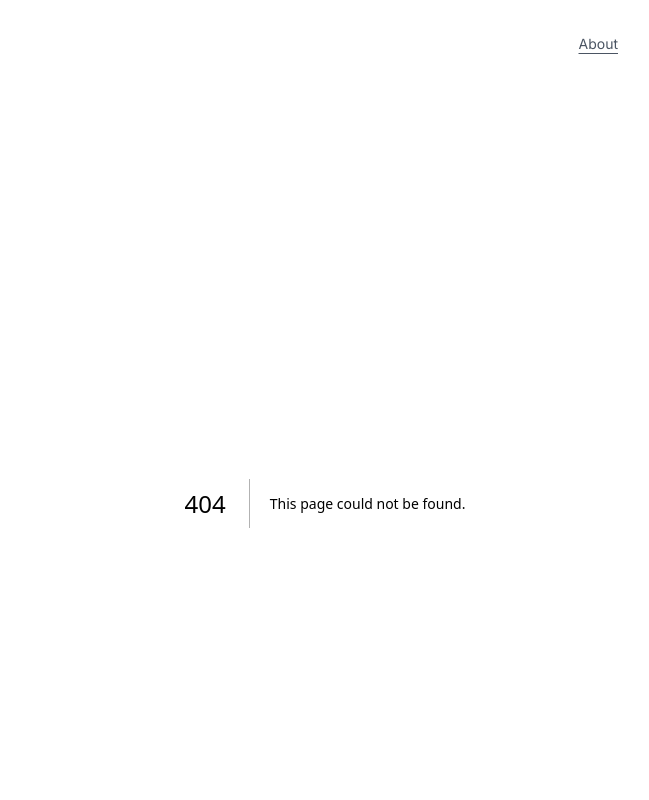
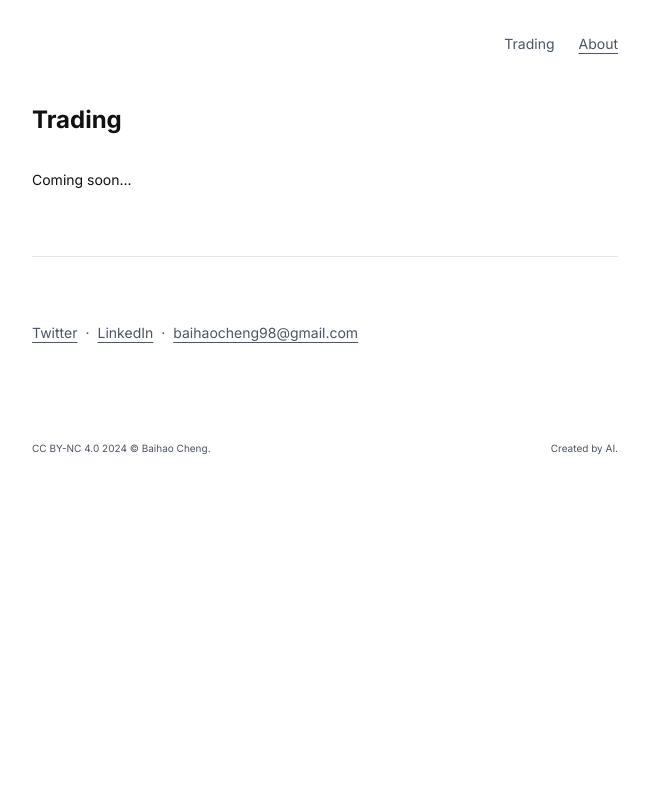
Before and after one commit to cbaihao/baihaocheng, a Next.js app: page /trading in a window 1280 px wide. Before the commit this address had no page. Shown: the top 800 px of the page, without its empty margins (315-964 px from the left). Built offline with nearby package versions, Linux system fonts and the light colour scheme.

Commit message:
trading page

```diff
--- a/app/layout.tsx
+++ b/app/layout.tsx
@@ -21,6 +21,14 @@ export default function RootLayout({
         <div className="max-w-[650px] mx-auto px-8 py-8">
           <nav>
             <ul className="flex justify-end gap-6 mb-12 text-[14px]">
+              <li>
+                <Link
+                  href="/trading"
+                  className="text-gray-600 hover:text-black"
+                >
+                  Trading
+                </Link>
+              </li>
               <li>
                 <Link
                   href="/"
--- /dev/null
+++ b/app/trading/page.tsx
@@ -0,0 +1,12 @@
+export default function Trading() {
+  return (
+    <main>
+      <section>
+        <h1 className="text-2xl font-bold mb-8">Trading</h1>
+        <div className="space-y-4">
+          <p>Coming soon...</p>
+        </div>
+      </section>
+    </main>
+  );
+}
```
